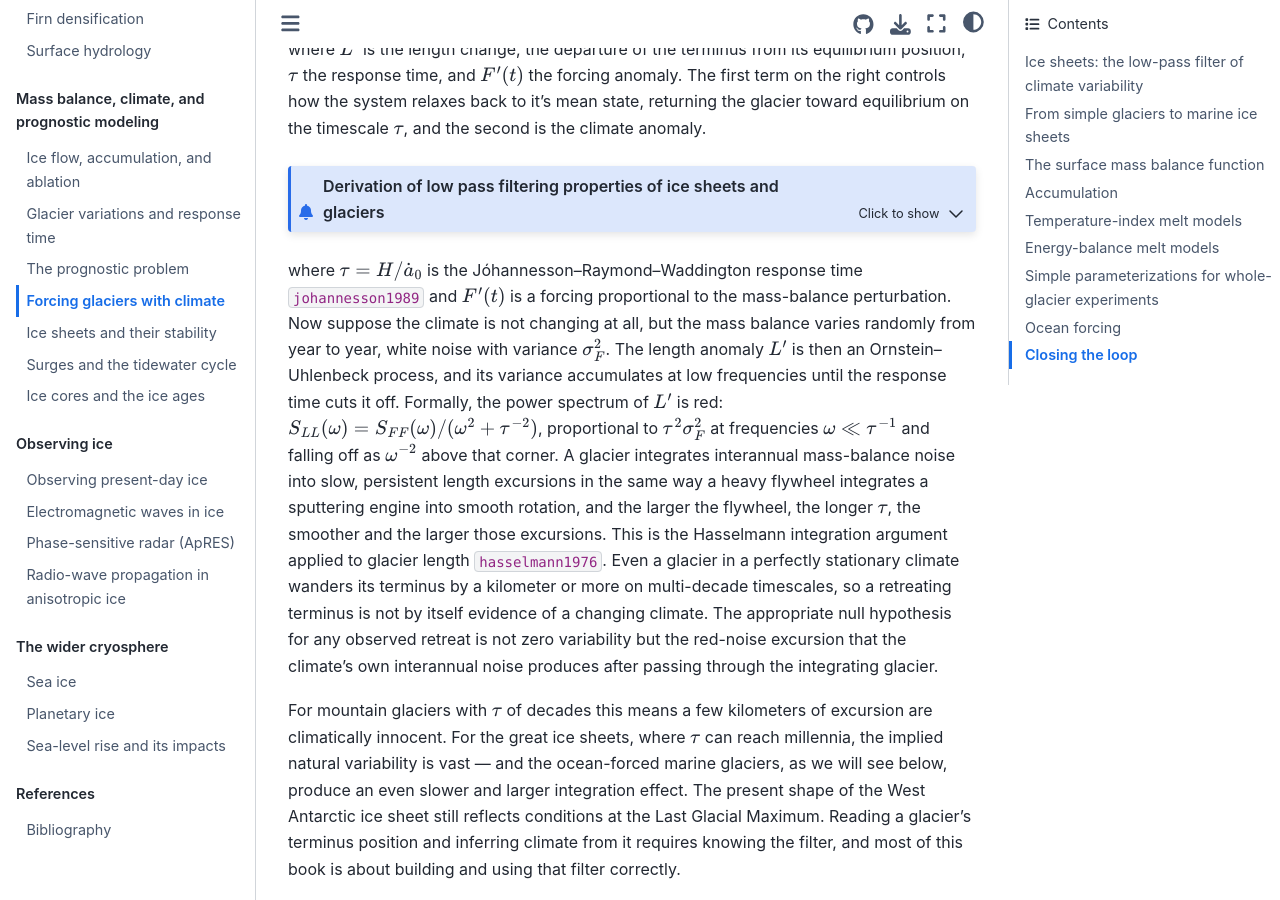
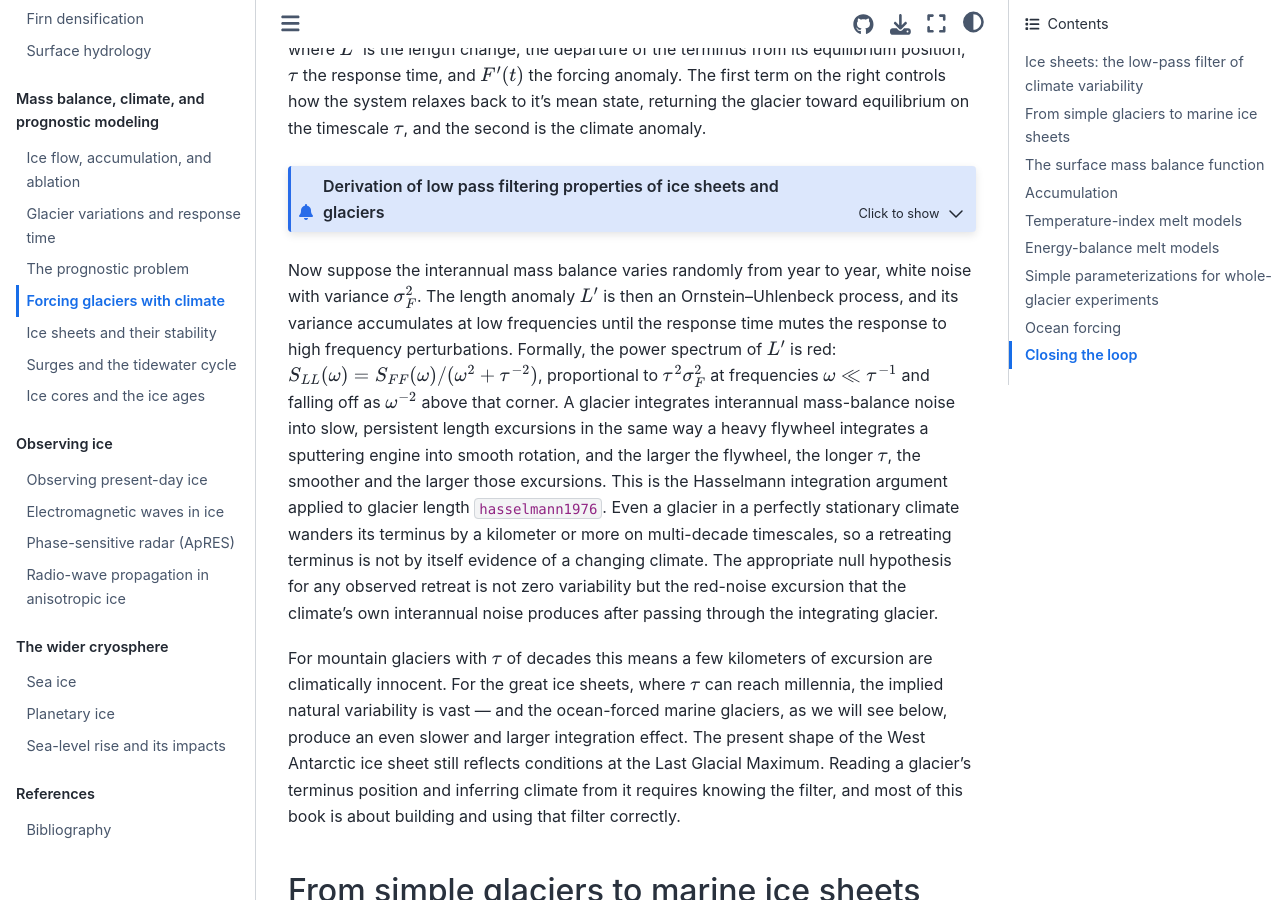
Before and after one commit to rice-glaciology/glaciology-book, a Jupyter Book: the page built from sections/climate/climate-forcing.md, in a window 1280 px wide and 900 px high, scrolled down 655 px. Built offline with Jupyter Book 1.0.4 settings and Sphinx 7.4.7 and the Sphinx Book theme 1.1.4, drawn with Linux system fonts in a browser that asks for light colours; pages that are not in the unit, such as notebooks, are missing from menus; cross-references to code outside the pages are shown as plain code.

Commit message:
Update climate-forcing.md with revised glacier dynamics
Revised explanation of the length anomaly and its relation to interannual mass balance variability, emphasizing the Ornstein–Uhlenbeck process and the implications for glacier length excursions.

````diff
--- a/sections/climate/climate-forcing.md
+++ b/sections/climate/climate-forcing.md
@@ -38,19 +38,11 @@ $$
 For white-noise forcing $S_{FF}$ is flat. At low frequencies, $\omega \ll \tau^{-1}$, the denominator is approximately $\tau^{-2}$ and $S_{LL} \approx \tau^2\,S_{FF}$, the constant low-frequency plateau whose height grows as $\tau^2$. At high frequencies, $\omega \gg \tau^{-1}$, the denominator is approximately $\omega^2$ and $S_{LL} \approx S_{FF}/\omega^2$, the $\omega^{-2}$ red tail. The corner separating the two regimes sits at $\omega = \tau^{-1}$, so the longer the response time the lower the corner frequency and the more of the spectrum is lifted into the plateau. Integrating $S_{LL}$ over all frequencies gives the variance of $L'$, which scales as $\tau\,\sigma_F^2$; a longer response time stores more variance, the formal content of the flywheel analogy.
 ```
 
-where $\tau = H/\dot a_0$ is the Jóhannesson–Raymond–Waddington response time
-{cite}`johannesson1989` and $F'(t)$ is a forcing proportional to the mass-balance
-perturbation. Now suppose the climate is not changing at all, but the mass balance
-varies randomly from year to year, white noise with variance $\sigma_F^2$.
-The length anomaly $L'$ is then an Ornstein–Uhlenbeck process, and its variance
-accumulates at low frequencies until the response time cuts it off. Formally, the
-power spectrum of $L'$ is red: $S_{LL}(\omega) = S_{FF}(\omega)/(\omega^2 + \tau^{-2})$,
-proportional to $\tau^2 \sigma_F^2$ at frequencies $\omega \ll \tau^{-1}$ and falling
-off as $\omega^{-2}$ above that corner. A glacier integrates interannual mass-balance
-noise into slow, persistent length excursions in the same way a heavy flywheel integrates
-a sputtering engine into smooth rotation, and the larger the flywheel, the longer $\tau$,
-the smoother and the larger those excursions. This is the Hasselmann integration
-argument applied to glacier length {cite}`hasselmann1976`. Even a glacier in a perfectly
+Now suppose the interannual mass balance varies randomly from year to year, white noise with variance $\sigma_F^2$.
+The length anomaly $L'$ is then an Ornstein–Uhlenbeck process, and its variance accumulates at low frequencies until the response time mutes the response to high frequency perturbations.
+Formally, the power spectrum of $L'$ is red: $S_{LL}(\omega) = S_{FF}(\omega)/(\omega^2 + \tau^{-2})$, proportional to $\tau^2 \sigma_F^2$ at frequencies $\omega \ll \tau^{-1}$ and falling off as $\omega^{-2}$ above that corner.
+A glacier integrates interannual mass-balance noise into slow, persistent length excursions in the same way a heavy flywheel integrates a sputtering engine into smooth rotation, and the larger the flywheel, the longer $\tau$, the smoother and the larger those excursions.
+This is the Hasselmann integration argument applied to glacier length {cite}`hasselmann1976`. Even a glacier in a perfectly
 stationary climate wanders its terminus by a kilometer or more on multi-decade timescales,
 so a retreating terminus is not by itself evidence of a changing climate. The appropriate
 null hypothesis for any observed retreat is not zero variability but the red-noise excursion
````
